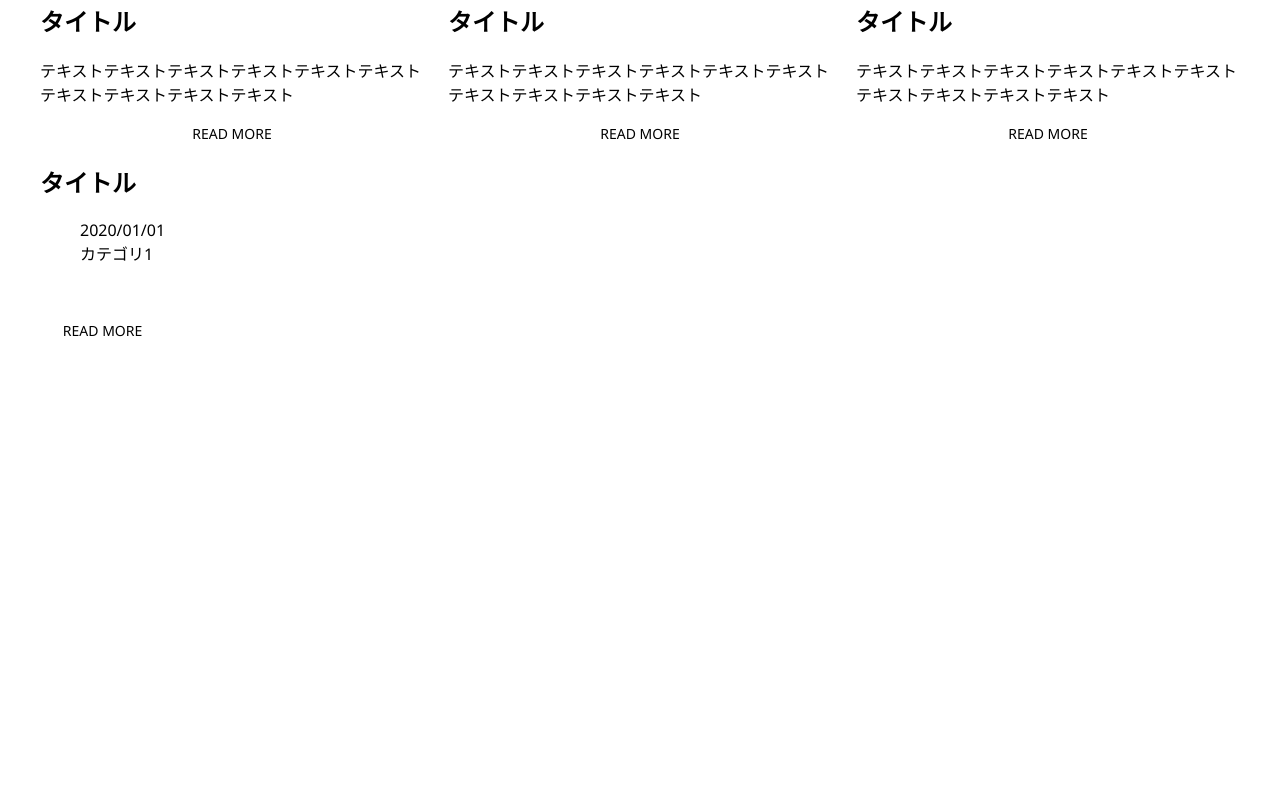
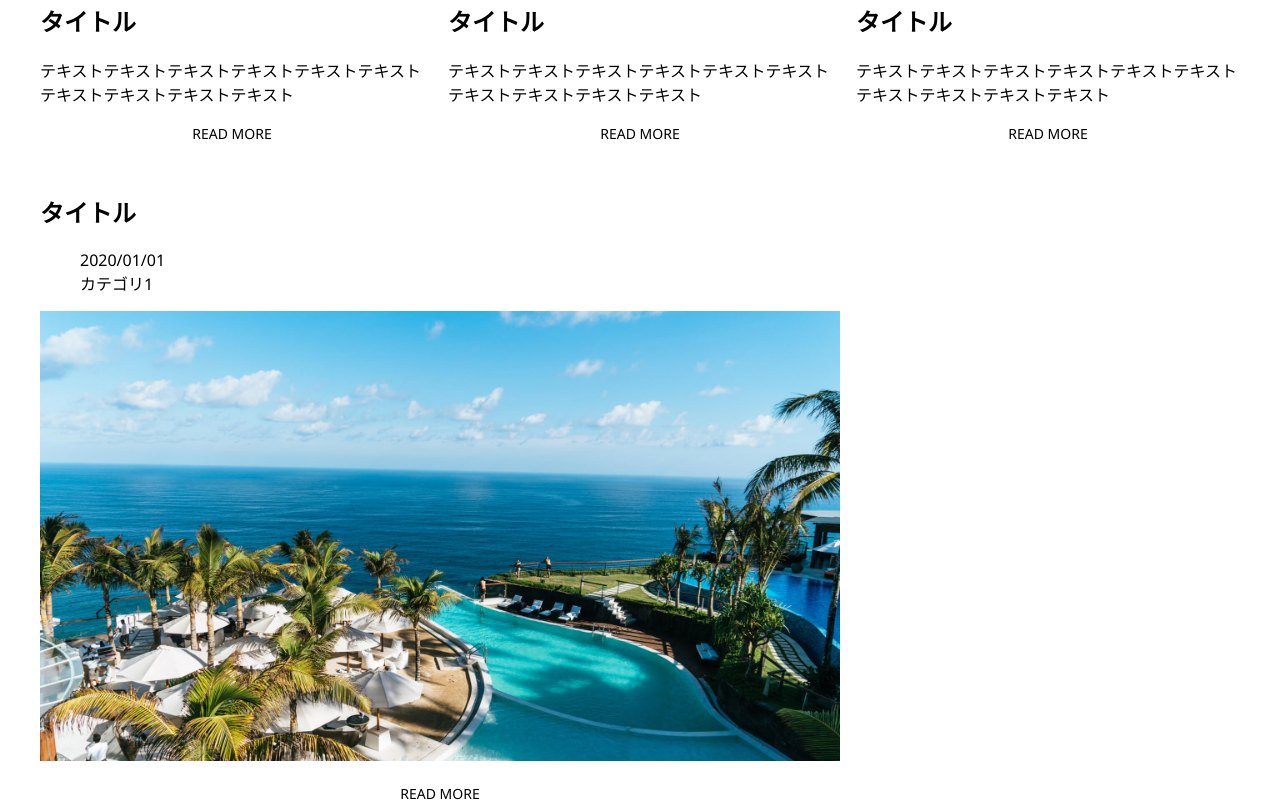
Before and after one commit to takeishi-g/portfolio_html, a website: page public/index.html in a window 1280 px wide. Shown: the part 388-1192 px from the top of the page. Before the commit the page ends 800 px from the top, so only its background shows below. Drawn offline with Linux system fonts and the light colour scheme.

Commit message:
main作成

```diff
--- a/public/index.html
+++ b/public/index.html
@@ -54,15 +54,17 @@
         <div class="read-more"><a href="">READ MORE</a></div>
       </article>
     </div>
+
+
     <div id="container" class="wrapper">
-      <div class="main">
+      <div id="main">
         <article>
           <h2 class="article-title">タイトル</h2>
           <ul>
             <li>2020/01/01</li>
             <li>カテゴリ1</li>
           </ul>
-          <div><img src="" alt=""></div>
+          <div><img src="./images/main1.jpg" alt=""></div>
           <p></p>
           <div class="read-more"><a href="">READ MORE</a></div>
         </article>
--- a/public/style.css
+++ b/public/style.css
@@ -72,6 +72,7 @@ img {
   display: flex;
   justify-content: space-between;
   padding-top: 150px;
+  margin-bottom: 30px;
 }
 
 #pickup article {
@@ -104,3 +105,11 @@ img {
   opacity: 0;
   transform: translateY(3px);
 }
+
+#main {
+  flex: 2;
+}
+
+#aside {
+  flex: 1;
+}
```
